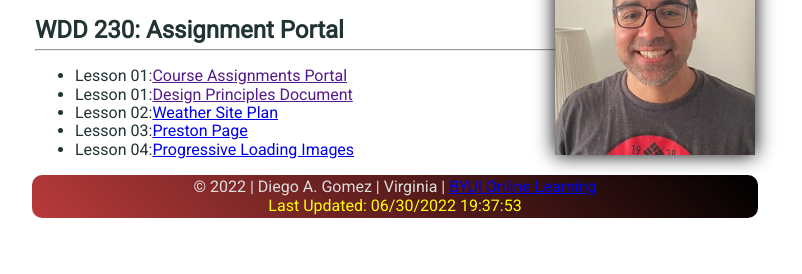
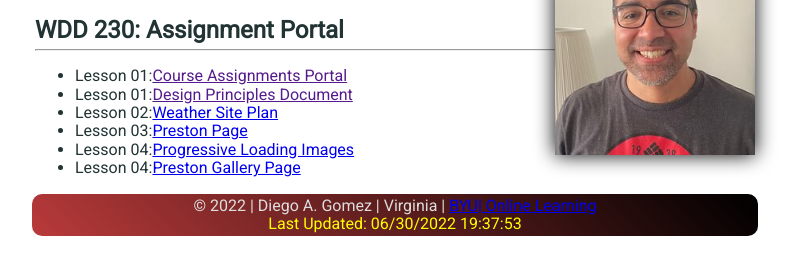
Before and after one commit to GomZ-D/GomZ-D.github.io, a plain HTML site: page index.html in a window 1280 px wide. Shown: the part 112-386 px from the top of the page, without its empty margins (245-1047 px from the left). Drawn offline with Linux system fonts and the light colour scheme; a web font is replaced by a local one.

Commit message:
Portal update

```diff
--- a/index.html
+++ b/index.html
@@ -32,6 +32,7 @@
                         <li>Lesson 02:<a href="lesson2/index.html" target="_self">Weather Site Plan</a></li>
                         <li>Lesson 03:<a href="weather/preston.html" target="_self">Preston Page</a></li>
                         <li>Lesson 04:<a href="lesson-4/lazyload.html" target="_self">Progressive Loading Images</a></li>
+                        <li>Lesson 04:<a href="weather/gallery-7.html" target="_self">Preston Gallery Page</a></li>
                     </ul>
                 </nav>
             </main>
```
